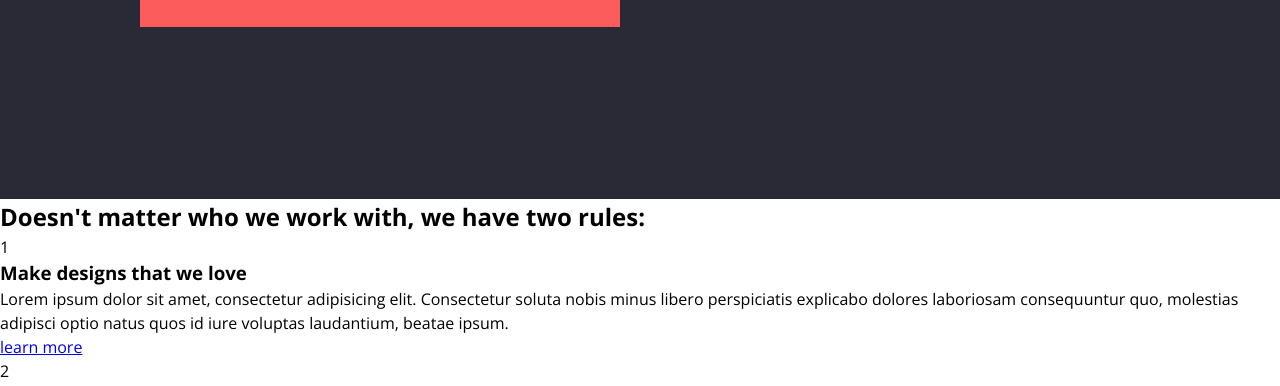
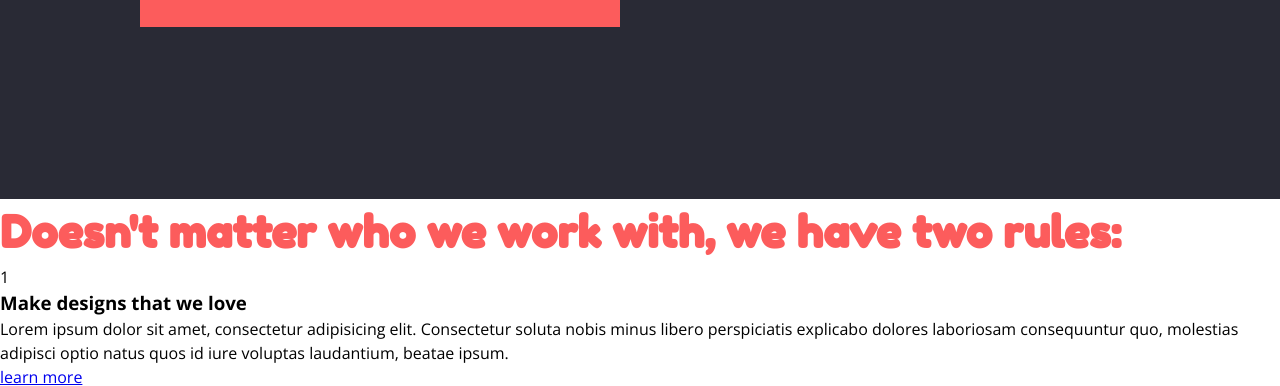
Before and after one commit to andrewrey/layout2, a website: page index.html in a window 1280 px wide. Shown: the part 605-991 px from the top of the page. Drawn offline with nearby package versions, Linux system fonts and the light colour scheme.

Commit message:
started styling of header of main section rules

```diff
--- a/index.html
+++ b/index.html
@@ -40,7 +40,7 @@
     </header>
     <main>
       <section class="rules">
-        <h2>Doesn't matter who we work with, we have two rules:</h2>
+        <h2 class="rules__header">Doesn't matter who we work with, we have two rules:</h2>
         <div class="rule">
           <div class="rule__num">1</div>
           <div class="rule__text">
--- a/sass/layout/_main.scss
+++ b/sass/layout/_main.scss
@@ -0,0 +1,7 @@
+@use "../abstracts";
+
+.rules__header {
+  font-family: abstracts.$hfont;
+  font-size: 2.75rem;
+  color: abstracts.$orange;
+}
```
Also changed, not shown: css/style.css, 1 other file.
